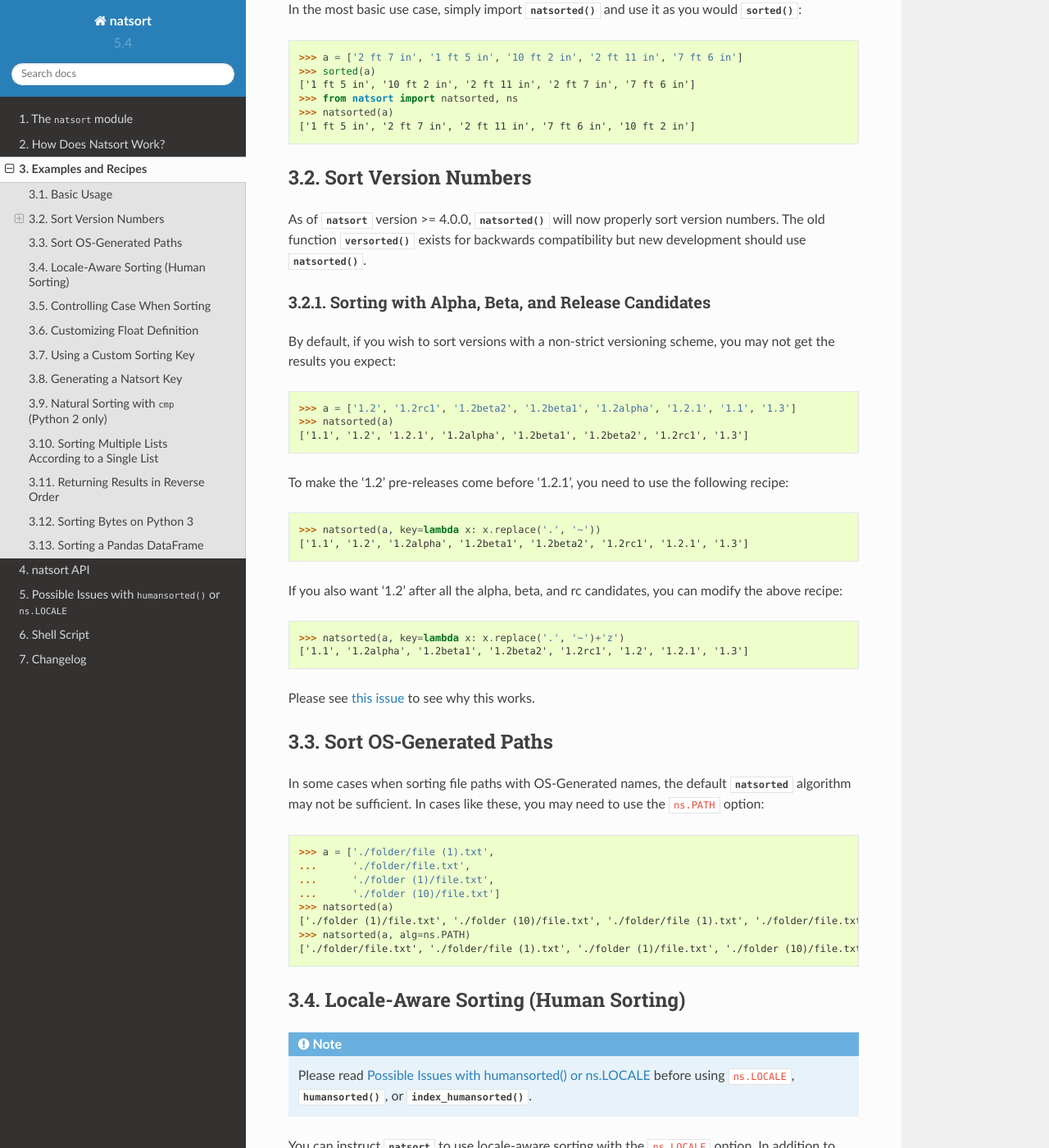
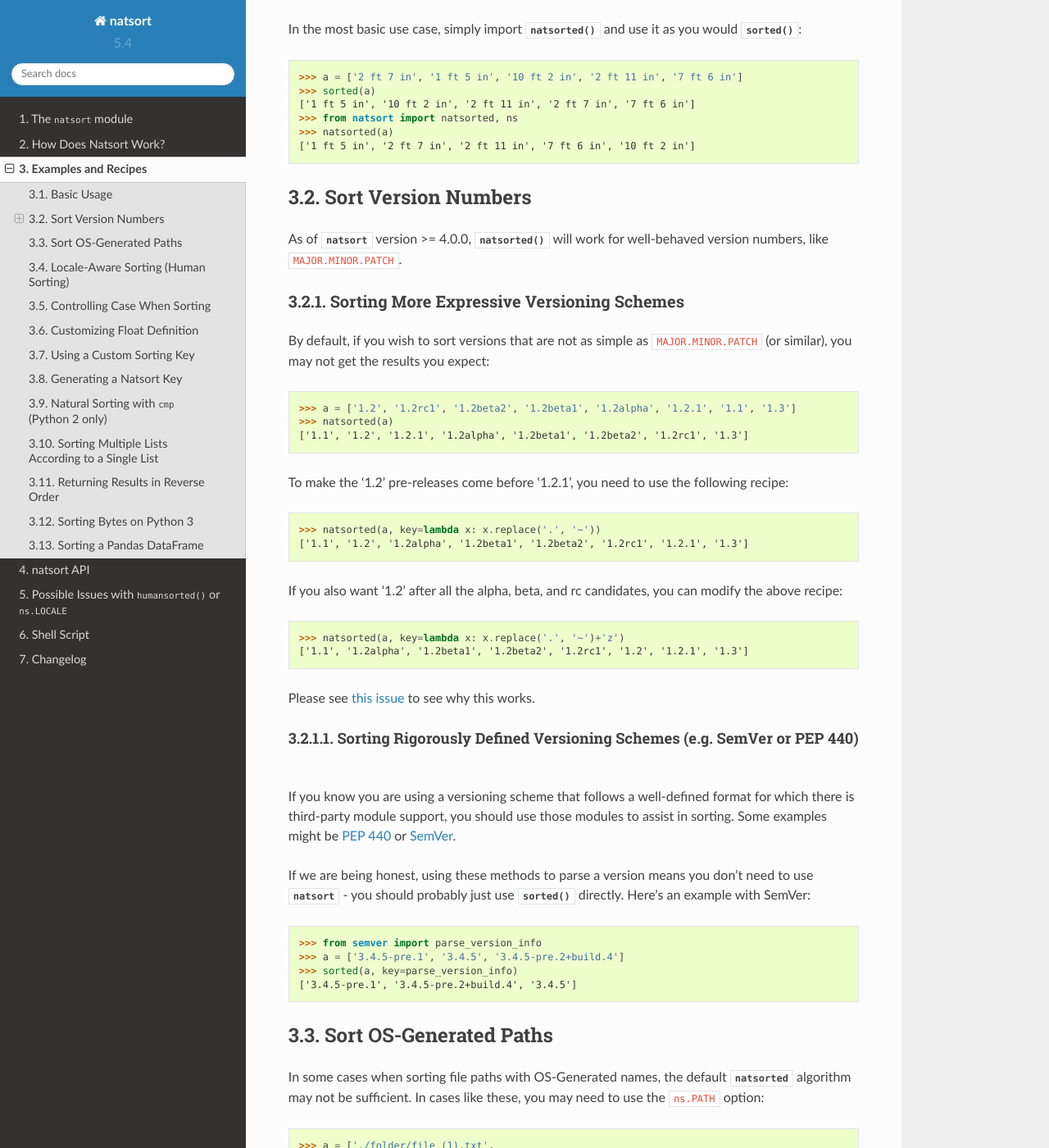
Before and after one commit to SethMMorton/natsort, a Sphinx documentation site: the page built from docs/examples.rst, in a window 1280 px wide and 1400 px high, scrolled down 649 px. Shown: the whole window at 82% size. Built offline with Sphinx 7.4.7 and the Read the Docs theme 2.0.0, drawn with Linux system fonts in a browser that asks for light colours; some of the changed text lies outside the part shown.

Commit message:
Update documentation about version sorting
The documentation used to give the impression that natsort comprehended
versions in a meaningful way. Hopefully that fantasy has been dispelled.

This is in response to the discussion in #61.

```diff
--- a/docs/examples.rst
+++ b/docs/examples.rst
@@ -30,17 +30,16 @@
 Sort Version Numbers
 --------------------
 
-As of :mod:`natsort` version >= 4.0.0, :func:`~natsorted` will now properly
-sort version numbers. The old function :func:`~versorted` exists for
-backwards compatibility but new development should use :func:`~natsorted`.
+As of :mod:`natsort` version >= 4.0.0, :func:`~natsorted` will work for
+well-behaved version numbers, like ``MAJOR.MINOR.PATCH``.
 
 .. _rc_sorting:
 
-Sorting with Alpha, Beta, and Release Candidates
-++++++++++++++++++++++++++++++++++++++++++++++++
+Sorting More Expressive Versioning Schemes
+++++++++++++++++++++++++++++++++++++++++++
 
-By default, if you wish to sort versions with a non-strict versioning
-scheme, you may not get the results you expect:
+By default, if you wish to sort versions that are not as simple as
+``MAJOR.MINOR.PATCH`` (or similar), you may not get the results you expect:
 
 .. code-block:: pycon
 
@@ -66,6 +65,26 @@
 
 Please see `this issue <https://github.com/SethMMorton/natsort/issues/13>`_ to
 see why this works.
+
+Sorting Rigorously Defined Versioning Schemes (e.g. SemVer or PEP 440)
+""""""""""""""""""""""""""""""""""""""""""""""""""""""""""""""""""""""
+
+If you know you are using a versioning scheme that follows a well-defined format
+for which there is third-party module support, you should use those modules
+to assist in sorting. Some examples might be
+`PEP 440 <https://packaging.pypa.io/en/latest/version>`_ or
+`SemVer <https://python-semver.readthedocs.io/en/latest/api.html>`_.
+
+If we are being honest, using these methods to parse a version means you don't
+need to use :mod:`natsort` - you should probably just use :func:`sorted` directly.
+Here's an example with SemVer:
+
+.. code-block:: pycon
+
+    >>> from semver import parse_version_info
+    >>> a = ['3.4.5-pre.1', '3.4.5', '3.4.5-pre.2+build.4']
+    >>> sorted(a, key=parse_version_info)
+    ['3.4.5-pre.1', '3.4.5-pre.2+build.4', '3.4.5']
 
 .. _path_sort:
 
--- a/docs/intro.rst
+++ b/docs/intro.rst
@@ -93,7 +93,12 @@
 Sorting Versions
 ++++++++++++++++
 
-This is handled properly by default (as of :mod:`natsort` version >= 4.0.0):
+:mod:`natsort` does not (and never has) actually *comprehend* version numbers.
+It just so happens that the most common versioning schemes are designed to
+work with standard natural sorting techniques; these schemes include
+``MAJOR.MINOR``, ``MAJOR.MINOR.PATCH``, ``YEAR.MONTH.DAY``. If your data
+conforms to a scheme like this, then it will work out-of-the-box with
+``natsorted`` (as of ``natsort`` version >= 4.0.0):
 
 .. code-block:: pycon
 
@@ -101,8 +106,8 @@
     >>> natsorted(a)
     ['version-1.9', 'version-1.10', 'version-1.11', 'version-2.0']
 
-If you need to sort release candidates, please see :ref:`rc_sorting` for
-a useful hack.
+If you need to versions that use a more complicated scheme, please see
+:ref:`rc_sorting` for examples.
 
 Sorting by Real Numbers (i.e. Signed Floats)
 ++++++++++++++++++++++++++++++++++++++++++++
```
Also changed, not shown: README.rst (+10 -5 lines), 1 other file.
